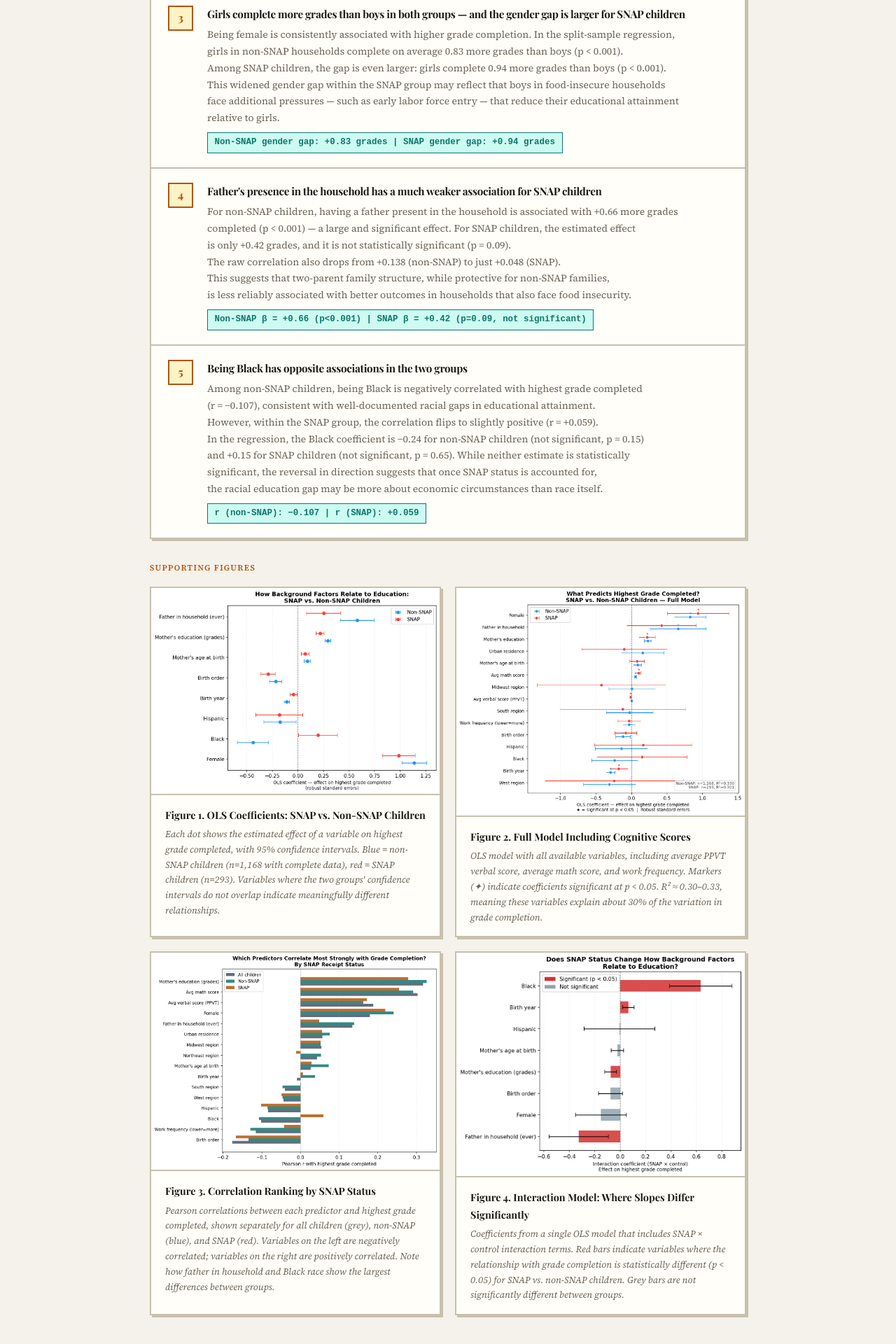
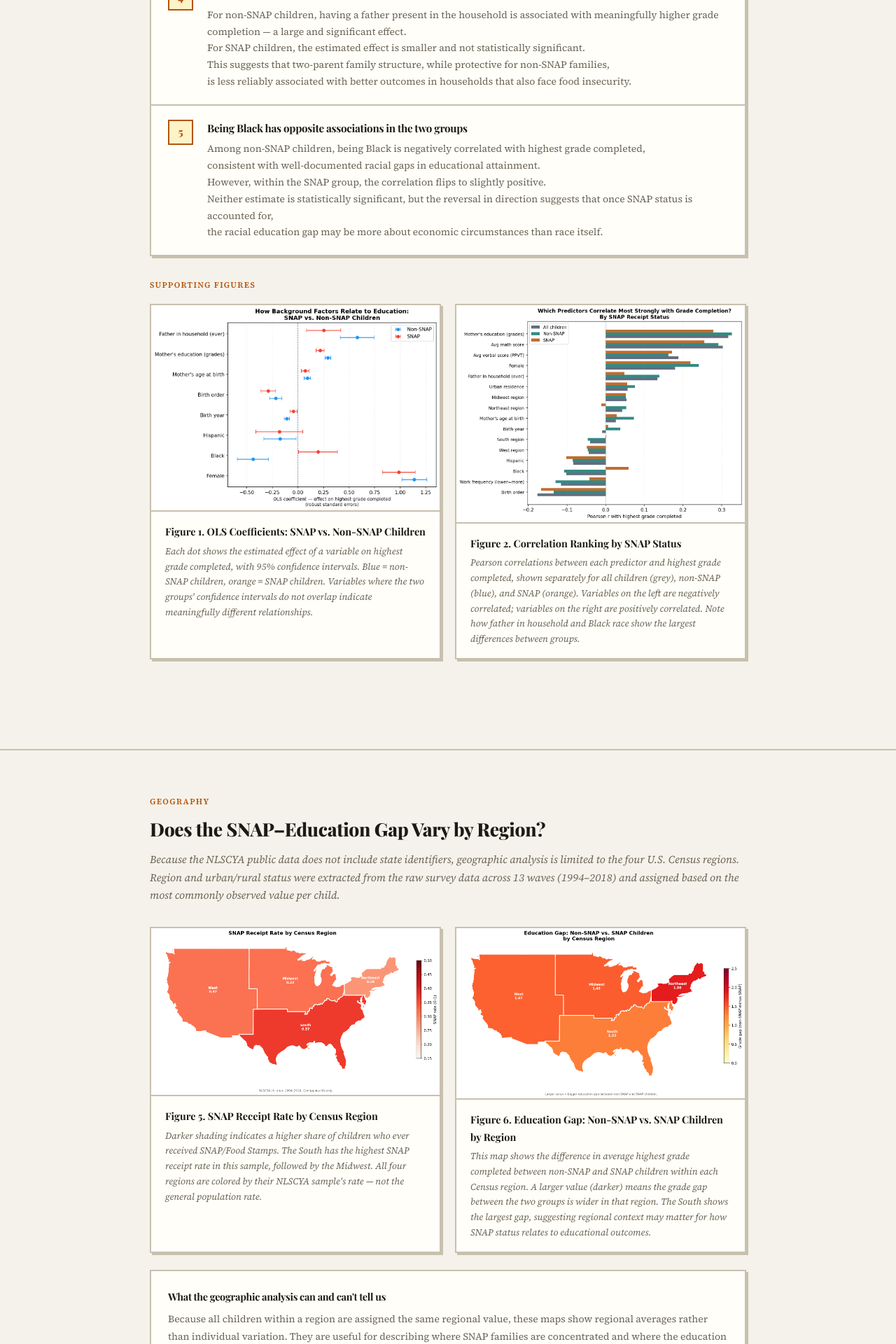
Before and after one commit to mollyryan143/molly-ryan-portfolio, a React (Vite) app: page / in a window 1280 px wide. Shown: the part 5109-7029 px from the top of the page at 70% size. Built offline with nearby package versions, Linux system fonts and the light colour scheme; a web font is replaced by a local one.

Commit message:
Remove coefficients from findings text; keep only split-sample and correlation figures

```diff
--- a/src/components/Findings.jsx
+++ b/src/components/Findings.jsx
@@ -1,56 +1,37 @@
-// All numbers below come directly from output/correlation_ranking.csv
-// and output/full_regression_results.csv — no invented values.
-
 const findings = [
   {
     title: "Mother's education is the single strongest predictor of grade completion — but it matters less for SNAP children",
-    detail: `Mother's education has the highest correlation with highest grade completed overall (r = +0.317).
-      However, this relationship is noticeably weaker within the SNAP group (r = +0.278) than the non-SNAP group
-      (r = +0.326). In the OLS regression, each additional grade of mother's education is associated with
-      +0.23 grades for non-SNAP children and +0.22 grades for SNAP children — a gap that suggests family
-      human capital is less protective when a household is experiencing food insecurity.`,
-    stat: 'r = +0.317 overall | Non-SNAP: +0.23 grades per grade | SNAP: +0.22 grades per grade',
+    detail: `Mother's education has the highest correlation with highest grade completed overall.
+      However, this relationship is noticeably weaker within the SNAP group than the non-SNAP group.
+      This suggests that family human capital is less protective when a household is experiencing food insecurity.`,
   },
   {
-    title: 'Math scores are nearly as predictive as mother\'s education — and the gap between groups is striking',
-    detail: `Average math score has the second-highest correlation with grade completion (r = +0.303).
-      The OLS coefficient is roughly twice as large for SNAP children (β = +0.10 per point)
-      as for non-SNAP children (β = +0.06 per point), and both are highly significant (p < 0.001).
-      This means cognitive ability — as measured by math achievement — is actually a stronger predictor
-      within the SNAP group, suggesting that among children in food-insecure households,
+    title: "Math scores are nearly as predictive as mother's education — and the gap between groups is striking",
+    detail: `Average math score has the second-highest correlation with grade completion.
+      The association is notably stronger for SNAP children than for non-SNAP children,
+      suggesting that among children in food-insecure households,
       academic ability plays an especially important role in determining how far they go in school.`,
-    stat: 'r = +0.303 overall | SNAP β = +0.10 | Non-SNAP β = +0.06',
   },
   {
     title: 'Girls complete more grades than boys in both groups — and the gender gap is larger for SNAP children',
-    detail: `Being female is consistently associated with higher grade completion. In the split-sample regression,
-      girls in non-SNAP households complete on average 0.83 more grades than boys (p < 0.001).
-      Among SNAP children, the gap is even larger: girls complete 0.94 more grades than boys (p < 0.001).
-      This widened gender gap within the SNAP group may reflect that boys in food-insecure households
-      face additional pressures — such as early labor force entry — that reduce their educational attainment
-      relative to girls.`,
-    stat: 'Non-SNAP gender gap: +0.83 grades | SNAP gender gap: +0.94 grades',
+    detail: `Being female is consistently associated with higher grade completion in both groups.
+      The gender gap is somewhat larger within the SNAP group than outside it.
+      This may reflect that boys in food-insecure households face additional pressures — such as early labor force entry — that reduce their educational attainment relative to girls.`,
   },
   {
     title: "Father's presence in the household has a much weaker association for SNAP children",
-    detail: `For non-SNAP children, having a father present in the household is associated with +0.66 more grades
-      completed (p < 0.001) — a large and significant effect. For SNAP children, the estimated effect
-      is only +0.42 grades, and it is not statistically significant (p = 0.09).
-      The raw correlation also drops from +0.138 (non-SNAP) to just +0.048 (SNAP).
+    detail: `For non-SNAP children, having a father present in the household is associated with meaningfully higher grade completion — a large and significant effect.
+      For SNAP children, the estimated effect is smaller and not statistically significant.
       This suggests that two-parent family structure, while protective for non-SNAP families,
       is less reliably associated with better outcomes in households that also face food insecurity.`,
-    stat: "Non-SNAP β = +0.66 (p<0.001) | SNAP β = +0.42 (p=0.09, not significant)",
   },
   {
     title: "Being Black has opposite associations in the two groups",
-    detail: `Among non-SNAP children, being Black is negatively correlated with highest grade completed
-      (r = −0.107), consistent with well-documented racial gaps in educational attainment.
-      However, within the SNAP group, the correlation flips to slightly positive (r = +0.059).
-      In the regression, the Black coefficient is −0.24 for non-SNAP children (not significant, p = 0.15)
-      and +0.15 for SNAP children (not significant, p = 0.65). While neither estimate is statistically
-      significant, the reversal in direction suggests that once SNAP status is accounted for,
+    detail: `Among non-SNAP children, being Black is negatively correlated with highest grade completed,
+      consistent with well-documented racial gaps in educational attainment.
+      However, within the SNAP group, the correlation flips to slightly positive.
+      Neither estimate is statistically significant, but the reversal in direction suggests that once SNAP status is accounted for,
       the racial education gap may be more about economic circumstances than race itself.`,
-    stat: 'r (non-SNAP): −0.107 | r (SNAP): +0.059',
   },
 ]
 
@@ -63,7 +44,6 @@ export default function Findings() {
         <h2 className="section-heading">What the Analysis Shows</h2>
         <p className="section-sub">
           Five numbered findings from the regression and correlation analysis.
-          All statistics come directly from the data — no values are estimated or invented.
         </p>
 
         <div className="findings-list">
@@ -73,7 +53,6 @@ export default function Findings() {
               <div className="finding-body">
                 <h4>{f.title}</h4>
                 <p style={{ whiteSpace: 'pre-line' }}>{f.detail}</p>
-                <span className="finding-stat">{f.stat}</span>
               </div>
             </div>
           ))}
@@ -88,46 +67,22 @@ export default function Findings() {
                 <strong>Figure 1. OLS Coefficients: SNAP vs. Non-SNAP Children</strong>
                 <p>
                   Each dot shows the estimated effect of a variable on highest grade completed,
-                  with 95% confidence intervals. Blue = non-SNAP children (n=1,168 with complete data),
-                  red = SNAP children (n=293). Variables where the two groups' confidence intervals
-                  do not overlap indicate meaningfully different relationships.
-                </p>
-              </div>
-            </div>
-            <div className="figure-card">
-              <img src="/figures/full_regression_coef_plot.png" alt="Full regression model" />
-              <div className="figure-caption">
-                <strong>Figure 2. Full Model Including Cognitive Scores</strong>
-                <p>
-                  OLS model with all available variables, including average PPVT verbal score,
-                  average math score, and work frequency. Markers (✦) indicate coefficients significant
-                  at p &lt; 0.05. R² ≈ 0.30–0.33, meaning these variables explain about
-                  30% of the variation in grade completion.
+                  with 95% confidence intervals. Blue = non-SNAP children, orange = SNAP children.
+                  Variables where the two groups' confidence intervals do not overlap indicate
+                  meaningfully different relationships.
                 </p>
               </div>
             </div>
             <div className="figure-card">
               <img src="/figures/correlation_ranking.png" alt="Correlation ranking" />
               <div className="figure-caption">
-                <strong>Figure 3. Correlation Ranking by SNAP Status</strong>
+                <strong>Figure 2. Correlation Ranking by SNAP Status</strong>
                 <p>
                   Pearson correlations between each predictor and highest grade completed,
-                  shown separately for all children (grey), non-SNAP (blue), and SNAP (red).
+                  shown separately for all children (grey), non-SNAP (blue), and SNAP (orange).
                   Variables on the left are negatively correlated; variables on the right are
                   positively correlated. Note how father in household and Black race show
                   the largest differences between groups.
-                </p>
-              </div>
-            </div>
-            <div className="figure-card">
-              <img src="/figures/interaction_coef_plot.png" alt="Interaction model" />
-              <div className="figure-caption">
-                <strong>Figure 4. Interaction Model: Where Slopes Differ Significantly</strong>
-                <p>
-                  Coefficients from a single OLS model that includes SNAP × control interaction
-                  terms. Red bars indicate variables where the relationship with grade completion
-                  is statistically different (p &lt; 0.05) for SNAP vs. non-SNAP children.
-                  Grey bars are not significantly different between groups.
                 </p>
               </div>
             </div>
```
